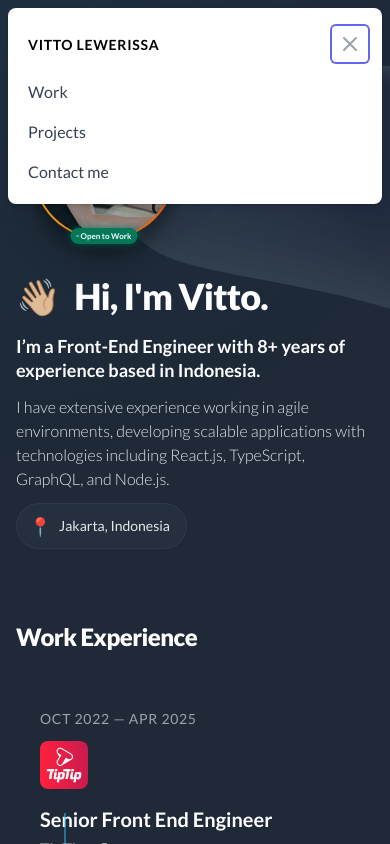
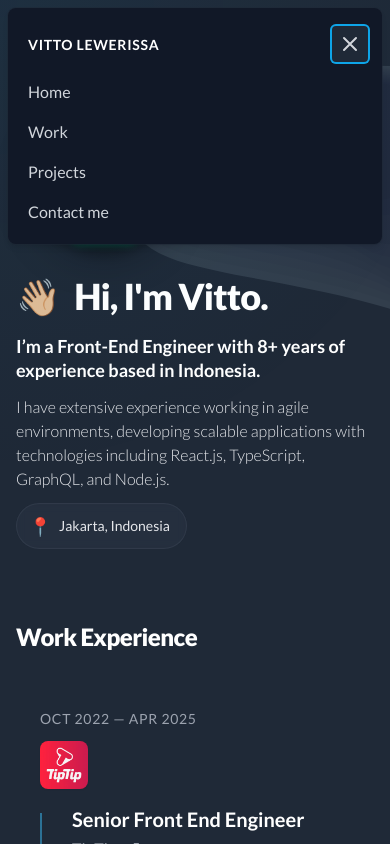
Before and after one commit to rvlewerissa/blog, a Next.js app in the folder apps/blog/: page / in a window 390 px wide. Both pictures are taken after a click on the button "Open main menu". Shown: the top 844 px of the page. Built offline with nearby package versions, Linux system fonts and the light colour scheme.

Commit message:
fix: mobile UI improvements and navigation updates

```diff
--- a/apps/blog/src/components/LandingPage/ContactMe.tsx
+++ b/apps/blog/src/components/LandingPage/ContactMe.tsx
@@ -29,17 +29,27 @@ export default function ContactMe() {
         </svg>
       ),
       label: 'GitHub'
+    },
+    {
+      name: 'Instagram',
+      href: 'https://instagram.com/vittolewerissa',
+      icon: (
+        <svg className='w-6 h-6' fill='currentColor' viewBox='0 0 24 24'>
+          <path d='M12 2.163c3.204 0 3.584.012 4.85.07 3.252.148 4.771 1.691 4.919 4.919.058 1.265.069 1.645.069 4.849 0 3.205-.012 3.584-.069 4.849-.149 3.225-1.664 4.771-4.919 4.919-1.266.058-1.644.07-4.85.07-3.204 0-3.584-.012-4.849-.07-3.26-.149-4.771-1.699-4.919-4.92-.058-1.265-.07-1.644-.07-4.849 0-3.204.013-3.583.07-4.849.149-3.227 1.664-4.771 4.919-4.919 1.266-.057 1.645-.069 4.849-.069zm0-2.163c-3.259 0-3.667.014-4.947.072-4.358.2-6.78 2.618-6.98 6.98-.059 1.281-.073 1.689-.073 4.948 0 3.259.014 3.668.072 4.948.2 4.358 2.618 6.78 6.98 6.98 1.281.058 1.689.072 4.948.072 3.259 0 3.668-.014 4.948-.072 4.354-.2 6.782-2.618 6.979-6.98.059-1.28.073-1.689.073-4.948 0-3.259-.014-3.667-.072-4.947-.196-4.354-2.617-6.78-6.979-6.98-1.281-.059-1.69-.073-4.949-.073zM5.838 12a6.162 6.162 0 1112.324 0 6.162 6.162 0 01-12.324 0zM12 16a4 4 0 110-8 4 4 0 010 8zm4.965-10.405a1.44 1.44 0 112.881.001 1.44 1.44 0 01-2.881-.001z'/>
+        </svg>
+      ),
+      label: 'Instagram'
     }
   ];
 
   return (
     <div className='py-8 sm:pb-4 px-4 sm:px-8 lg:pt-0 lg:pb-20' id='contact-me'>
       <div className='relative max-w-lg mx-auto lg:max-w-5xl'>
-        <div className='text-center mb-12'>
+        <div className='text-left lg:text-center mb-12'>
           <h2 className='text-2xl tracking-tight font-extrabold text-white sm:text-3xl mb-4'>
             Let&apos;s Connect
           </h2>
-          <p className='text-gray-300 text-lg leading-relaxed max-w-2xl mx-auto'>
+          <p className='text-gray-300 text-lg leading-relaxed max-w-2xl lg:mx-auto'>
             I&apos;m always open to discussing new opportunities, collaborations, or just having a conversation about technology and development.
           </p>
         </div>
--- a/apps/blog/src/components/LandingPage/FeaturedWork.tsx
+++ b/apps/blog/src/components/LandingPage/FeaturedWork.tsx
@@ -53,7 +53,16 @@ const workExperience = [
       'Led a one-week training/workshop for BTPN Bank and Jenius teams.',
       "Mentored developers through Kodefox's workshops at Traveloka, Skystar Ventures, and other organizations.",
     ],
-    technologies: ['React.js', 'React Native', 'Node.js', 'GraphQL', 'REST API', 'Redux', 'JavaScript', 'Jest'],
+    technologies: [
+      'React.js',
+      'React Native',
+      'Node.js',
+      'GraphQL',
+      'REST API',
+      'Redux',
+      'JavaScript',
+      'Jest',
+    ],
   },
 ];
 
@@ -67,31 +76,35 @@ export default function RecentWork() {
           </h2>
 
           <div className='relative'>
-
             <div className='space-y-6'>
-              {workExperience.map((job, index) => (
+              {workExperience.map((job) => (
                 <div
                   key={job.company}
                   className='group relative p-6 rounded-lg transition-all duration-300 hover:bg-gray-700/20 hover:shadow-md cursor-pointer'
-                  onClick={() => window.open(job.href, '_blank', 'noopener,noreferrer')}
+                  onClick={() =>
+                    window.open(job.href, '_blank', 'noopener,noreferrer')
+                  }
                 >
                   {/* Vertical line segment with margin below company logo - hidden on hover */}
-                  <div className='absolute left-12 md:left-30 top-32 bottom-0 w-0.5 bg-gradient-to-b from-sky-400 to-gray-600 opacity-50 group-hover:opacity-0 transition-opacity duration-300'></div>
+                  <div className='absolute left-6 lg:left-12 top-32 bottom-0 w-0.5 bg-gradient-to-b from-sky-400 to-gray-600 opacity-50 group-hover:opacity-0 transition-opacity duration-300'></div>
 
-                  <div className='flex flex-col md:flex-row md:items-start gap-4 md:gap-8'>
-                    <div className='md:w-48 flex-shrink-0 relative'>
+                  <div className='flex flex-col lg:flex-row lg:items-start gap-4 lg:gap-8'>
+                    <div className='lg:w-48 flex-shrink-0 relative'>
                       <p className='text-sm font-medium text-gray-400 uppercase tracking-wider mb-3'>
                         {job.period}
                       </p>
 
                       {/* Company logo */}
-                      <div className={`w-12 h-12 rounded-lg shadow-sm ${
-                        job.company === 'TipTip' || job.company === 'Phantom Network'
+                      <div
+                        className={`w-12 h-12 rounded-lg shadow-sm ${
+                          job.company === 'TipTip' ||
+                          job.company === 'Phantom Network'
                             ? 'bg-transparent p-0'
                             : job.company === 'KodeFox'
                               ? 'bg-white p-1'
                               : 'bg-white p-2'
-                      }`}>
+                        }`}
+                      >
                         <img
                           src={job.logo}
                           alt={`${job.company} logo`}
@@ -99,20 +112,24 @@ export default function RecentWork() {
                           onError={(e) => {
                             // Fallback if logo doesn't exist
                             const target = e.currentTarget;
-                            const fallback = target.nextElementSibling as HTMLElement;
+                            const fallback =
+                              target.nextElementSibling as HTMLElement;
                             target.style.display = 'none';
                             if (fallback) {
                               fallback.style.display = 'flex';
                             }
                           }}
                         />
-                        <div className='w-full h-full bg-gray-600 rounded flex items-center justify-center text-white text-xs font-bold' style={{display: 'none'}}>
+                        <div
+                          className='w-full h-full bg-gray-600 rounded flex items-center justify-center text-white text-xs font-bold'
+                          style={{ display: 'none' }}
+                        >
                           {job.company.charAt(0)}
                         </div>
                       </div>
                     </div>
 
-                    <div className='flex-1'>
+                    <div className='flex-1 pl-8 lg:pl-0'>
                       <div className='mb-4'>
                         <h3 className='text-xl font-semibold text-white mb-1 group-hover:text-sky-400 transition-colors'>
                           {job.title}
@@ -141,7 +158,6 @@ export default function RecentWork() {
                             />
                           </svg>
                         </div>
-
                       </div>
 
                       {job.bulletPoints && (
@@ -156,7 +172,6 @@ export default function RecentWork() {
                           ))}
                         </ul>
                       )}
-
 
                       <div className='flex flex-wrap gap-2'>
                         {job.technologies.map((tech, techIndex) => (
--- a/apps/blog/src/layout/Navigation.tsx
+++ b/apps/blog/src/layout/Navigation.tsx
@@ -5,6 +5,7 @@ import { Popover, Transition } from '@headlessui/react';
 import { MenuIcon, XIcon } from '@heroicons/react/outline';
 
 const navigation = [
+  { name: 'Home', href: '/' },
   { name: 'Work', href: '/#work' },
   { name: 'Projects', href: '/#projects' },
   { name: 'Contact me', href: '/#contact-me' },
@@ -26,7 +27,7 @@ export default function Navigation() {
                 </a>
               </Link>
               <div className='-mr-2 flex items-center lg:hidden'>
-                <Popover.Button className='bg-gray-50 rounded-md p-2 inline-flex items-center justify-center text-gray-400 hover:text-gray-500 hover:bg-gray-100 focus:outline-none focus:ring-2 focus:ring-inset focus:ring-indigo-500'>
+                <Popover.Button className='bg-gray-700 rounded-md p-2 inline-flex items-center justify-center text-gray-200 hover:text-white hover:bg-gray-600 focus:outline-none focus:ring-2 focus:ring-inset focus:ring-sky-500'>
                   <span className='sr-only'>Open main menu</span>
                   <MenuIcon className='h-6 w-6' aria-hidden='true' />
                 </Popover.Button>
@@ -65,15 +66,15 @@ function MobileNavigation() {
         focus
         className='absolute z-10 top-0 inset-x-0 p-2 transition transform origin-top-right lg:hidden'
       >
-        <div className='rounded-lg shadow-md bg-white ring-1 ring-black ring-opacity-5 overflow-hidden'>
+        <div className='rounded-lg shadow-md bg-gray-900 ring-1 ring-gray-800 ring-opacity-50 overflow-hidden'>
           <div className='px-5 pt-4 flex items-center justify-between'>
             <div>
-              <span className='tracking-wider uppercase font-bold text-sm lg:text-lg'>
+              <span className='tracking-wider uppercase font-bold text-sm lg:text-lg text-white'>
                 Vitto Lewerissa
               </span>
             </div>
             <div className='-mr-2'>
-              <Popover.Button className='bg-white rounded-md p-2 inline-flex items-center justify-center text-gray-400 hover:text-gray-500 hover:bg-gray-100 focus:outline-none focus:ring-2 focus:ring-inset focus:ring-indigo-500'>
+              <Popover.Button className='bg-gray-800 rounded-md p-2 inline-flex items-center justify-center text-gray-300 hover:text-white hover:bg-gray-700 focus:outline-none focus:ring-2 focus:ring-inset focus:ring-sky-500'>
                 <span className='sr-only'>Close menu</span>
                 <XIcon className='h-6 w-6' aria-hidden='true' />
               </Popover.Button>
@@ -83,7 +84,7 @@ function MobileNavigation() {
             {navigation.map((item) => (
               <Link key={item.name} href={item.href} passHref>
                 <span
-                  className='block px-3 py-2 rounded-md text-base font-medium text-gray-700 hover:text-gray-900 hover:bg-gray-50 cursor-pointer'
+                  className='block px-3 py-2 rounded-md text-base font-medium text-gray-300 hover:text-white hover:bg-gray-800 cursor-pointer'
                   onClick={() => {
                     // TODO: need to close drawer when we click a link
                   }}
```
Lines whose indentation alone changed are shown as unchanged.
